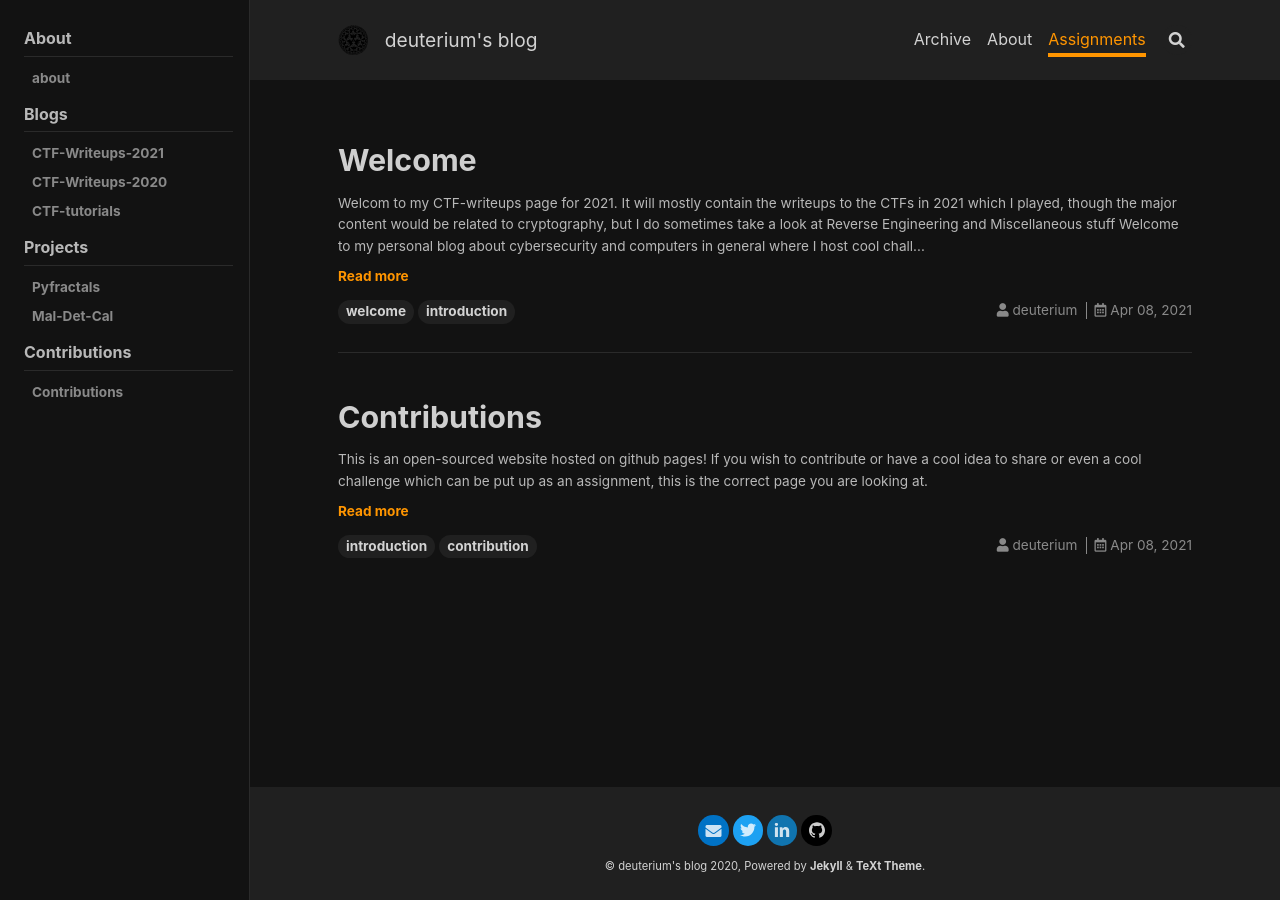
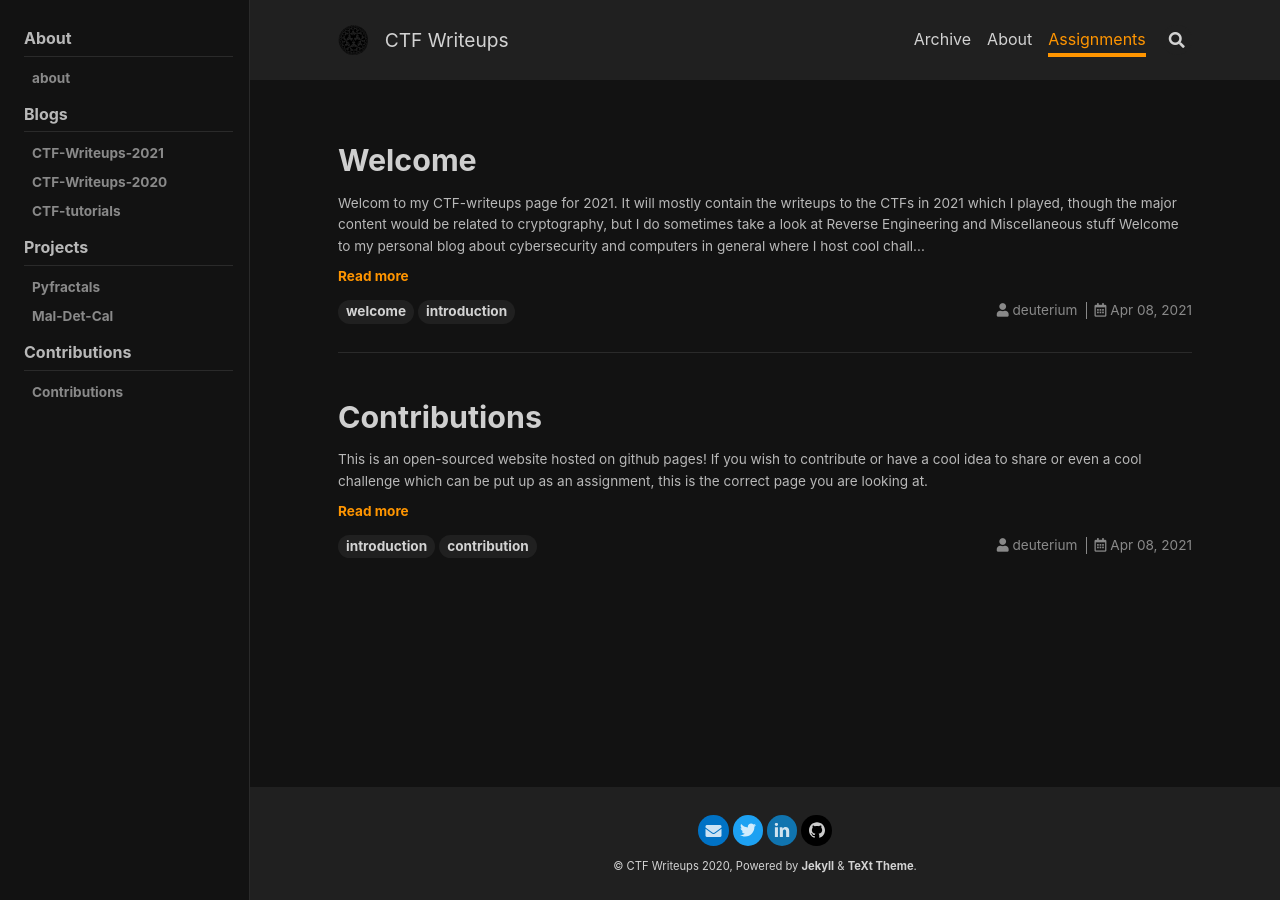
Before and after one commit to deut-erium/ctf-blog-template, a Jekyll site: the page built from index.html, in a window 1280 px wide. Built offline with Jekyll 4.4.1, drawn with Linux system fonts in a browser that asks for light colours; nearby versions of some CDN libraries; the list of posts is cut into pages by our own code.

Commit message:
links corrected

```diff
--- a/_config.yml
+++ b/_config.yml
@@ -19,8 +19,8 @@
 text_skin: "dark" # "default" (default), "dark", "forest", "ocean", "chocolate", "orange"
 highlight_theme: "tomorrow-night-bright" # "default" (default), "tomorrow", "tomorrow-night", "tomorrow-night-eighties", "tomorrow-night-blue", "tomorrow-night-bright"
 url     : "https://deut-erium.github.io"
-baseurl : "/"
-title   : deuterium's blog
+baseurl : "/ctf-writeups-2021"
+title   : CTF Writeups
 description: > # this means to ignore newlines until "Language & timezone"
 
 
@@ -170,7 +170,7 @@
 
   ## Google Analytics
   google:
-    tracking_id : "UA-161905683-1" # Google Analytics id for the site
+    tracking_id : "G-3WKEFWKQ71" # Google Analytics id for the site
     anonymize_ip: false # Anonymize IP tracking for Analytics
 
 
@@ -183,7 +183,6 @@
 exclude:
   - LICENSE
   - README.md
-  - /assigments
   - CONTRIBUTING.md
 
 defaults:
```
Also changed, not shown: about.md (+1 -1 lines).
